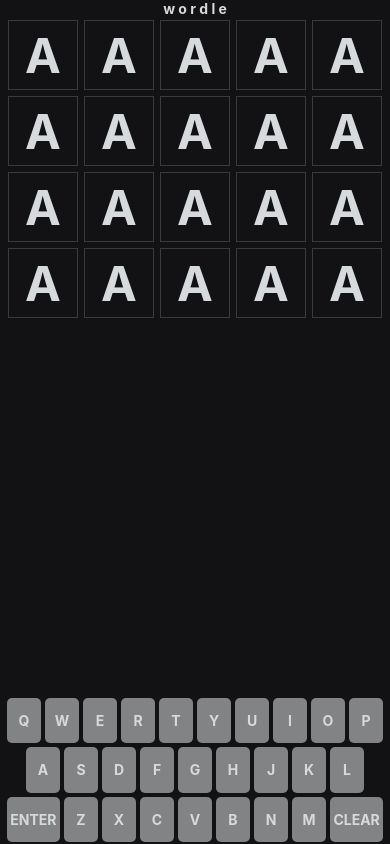
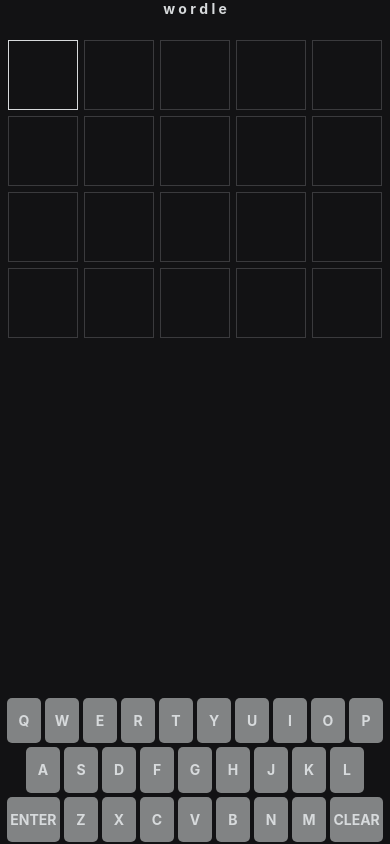
Before and after one commit to chudierp/wordle, a React Native app: screen / in a window 390 px wide. Built offline with nearby package versions, Linux system fonts and the light colour scheme.

Commit message:
onKeyPressed, cells activated

```diff
--- a/App.js
+++ b/App.js
@@ -1,39 +1,66 @@
 import { StatusBar } from 'expo-status-bar';
-import { StyleSheet, Text, View, SafeAreaView } from 'react-native';
-
+import { StyleSheet, Text, View, SafeAreaView, ScrollView } from 'react-native';
+import { useState } from 'react';
 
 import {colors} from './src/constants';
 import  Keyboard from './src/components/Keyboard';
+import { borderColor } from 'react-native/Libraries/Components/View/ReactNativeStyleAttributes';
 
 const number_of_tries = 4
+
+const copyArray = (arr) => {
+  return [...arr.map((rows) => [...rows])];
+}
 
 export default function App() {
   const word = 'hello';
   const letters = word.split(''); //returns an array of characters
 
-  const rows = new Array(number_of_tries).fill(
-    new Array(letters.length).fill('a')
-  );
+  const [rows, setRows] = useState(
+    new Array(number_of_tries).fill(new Array(letters.length).fill(''))
+    );
+
+  const [curRow, setCurRow] = useState(0);
+  const [curCol, setCurCol] = useState(0);
+
+  const onKeyPressed = (key) => {
+    const updateRows = copyArray(rows);
+    updateRows[curRow][curCol] = key;
+    setRows(updateRows);
+    setCurCol(curCol + 1);
+  };
+
+  const isCellActive = (row, col) => {
+    return row === curRow && col === curCol;
+  }
 
   return (
     <SafeAreaView style={styles.container}>
       <StatusBar style="auto" />
       <Text style={styles.title}>w o r d l e</Text>
 
-      <View style={styles.map}>
-
-        {rows.map((row) => (
+      <ScrollView style={styles.map}>
+        {rows.map((row, i) => (
           <View style={styles.row}>
-            {row.map((cell) => ( //for each letter, render a cell
-            <View style={styles.cell} >
+            {row.map((cell, j) => ( //for each letter, render a cell
+              <View
+                style={[
+                  styles.cell,
+                  {
+                    borderColor: isCellActive(i,j)
+                      ? colors.lightgrey
+                      : colors.darkgrey,
+                  },
+                ]}
+              >
               <Text style={styles.cellText}>{cell.toUpperCase()}</Text>
             </View>
           ))}
           </View>
         ))}
-      </View>
+      </ScrollView>
 
-      <Keyboard />
+      <Keyboard onKeyPressed={onKeyPressed} />
     </SafeAreaView>
   );
 }
@@ -51,7 +78,8 @@
   },
   map: {
     alignSelf: 'stretch',
-    height: 100
+    height: 100,
+    marginVertical: 20
   },
   row: {
     alignSelf: 'stretch',
```
